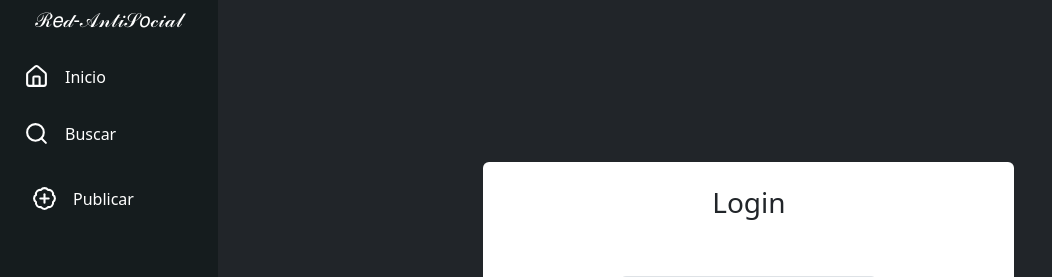
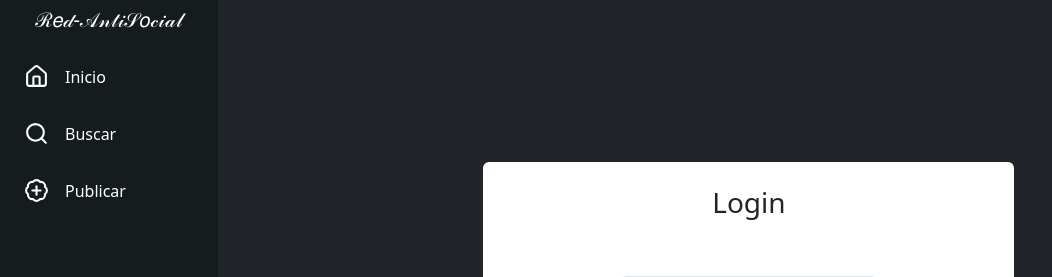
Before and after one commit to Leonardodb611/Proyecto-final-CIU, a React (Vite) app: page /login in a window 1280 px wide. Shown: the top 277 px of the page, without its empty margins (0-1052 px from the left). Built offline with nearby package versions, Linux system fonts and the light colour scheme; no server answers.

Commit message:
Agregando correcciones al header

```diff
--- a/src/components/Card_Aside/CardAside.css
+++ b/src/components/Card_Aside/CardAside.css
@@ -29,6 +29,7 @@
   & img {
     width: 50px;
     height: 50px;
+    border: 2px solid;
     border-radius: 50%;
   }
 }
--- a/src/components/Card_Aside/CardAside.jsx
+++ b/src/components/Card_Aside/CardAside.jsx
@@ -5,7 +5,7 @@ export function CardAside(props){
     <article className='container-aside-article'>
       <div className='card-aside-left'>
         <div className="card-aside_header">
-          <img src="https://w7.pngwing.com/pngs/340/946/png-transparent-avatar-user-computer-icons-software-developer-avatar-child-face-heroes-thumbnail.png" alt="" />
+          <img src="https://s3.ppllstatics.com/lasprovincias/www/pre2017/multimedia/RC/201501/12/media/cortadas/avatar--235x235.jpg" alt="" />
         </div>
         <div className="card-aside-rigth">
           <h2 className="card-nick">{props.user.nickName}</h2>
--- a/src/components/Header/Header.css
+++ b/src/components/Header/Header.css
@@ -22,12 +22,12 @@
 
 .header-container-navbar{
   list-style: none;
-  margin: 0;
+  margin: 0 !important;
   display: flex;
   flex-direction: column;
   justify-content: center;
   gap: 1rem;
-  padding: 0;
+  padding: 0 !important;
 }
 
 /* Estilos de item de navbar */
@@ -42,10 +42,10 @@
   transition: all ease .2s;
   cursor: pointer;
   border-radius: 10px ;
-  font-size: 1rem;
   & .header-item-icon{
     width: 25px;
     height: 25px;
+    justify-self: self-start;
   }
   &:hover{
     background-color: rgba(255, 255, 255, 0.034);
--- a/src/components/Header/Header.jsx
+++ b/src/components/Header/Header.jsx
@@ -23,7 +23,7 @@ export function Header() {
               Buscar
             </span>
           </li>
-          <li className='header-conteiner-item'>
+          <li>
             <Link className='header-conteiner-item' to={'/publicar'}>
             <BadgePlus  className='header-item-icon'/>
             <span className="header-item-text">
```
